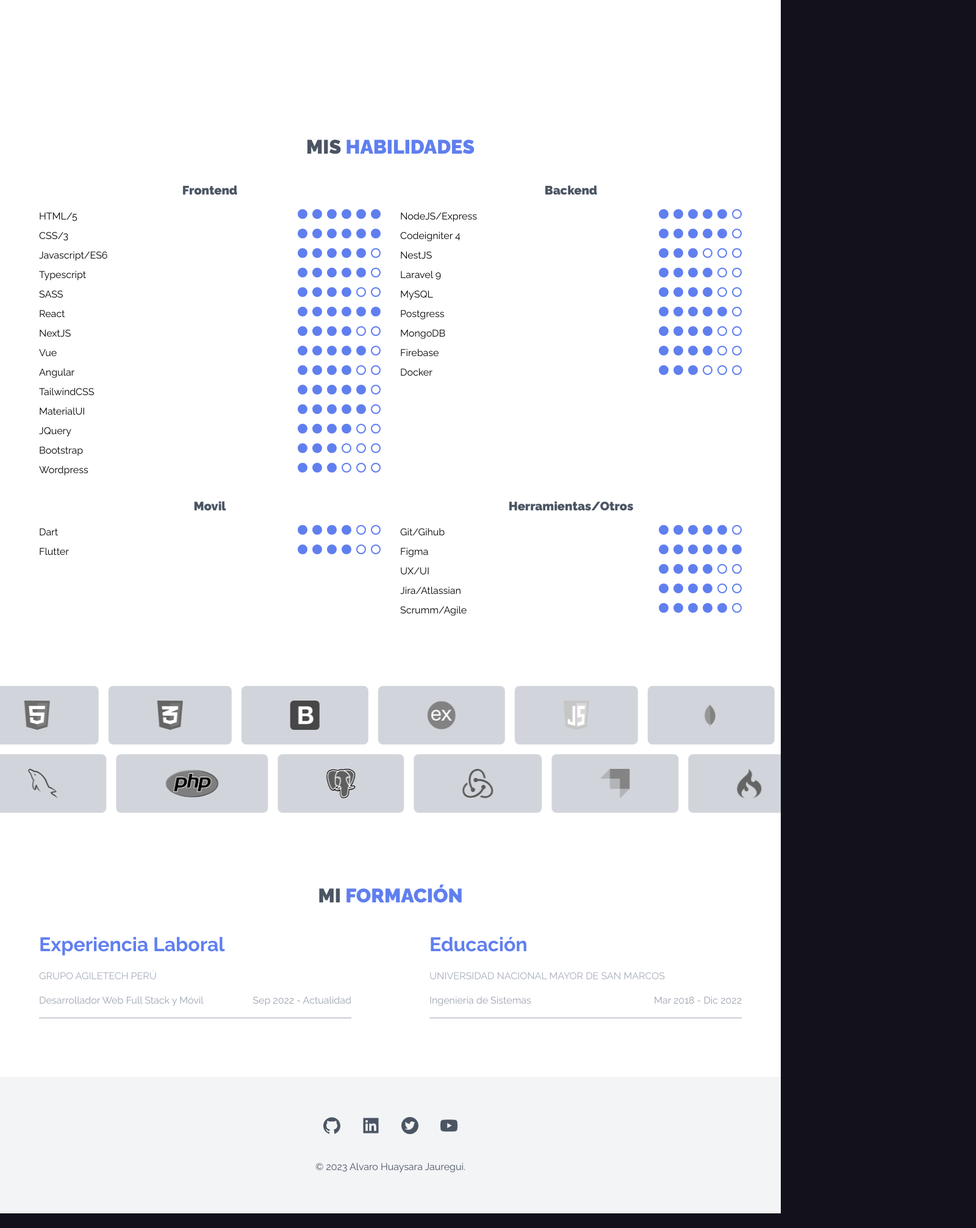
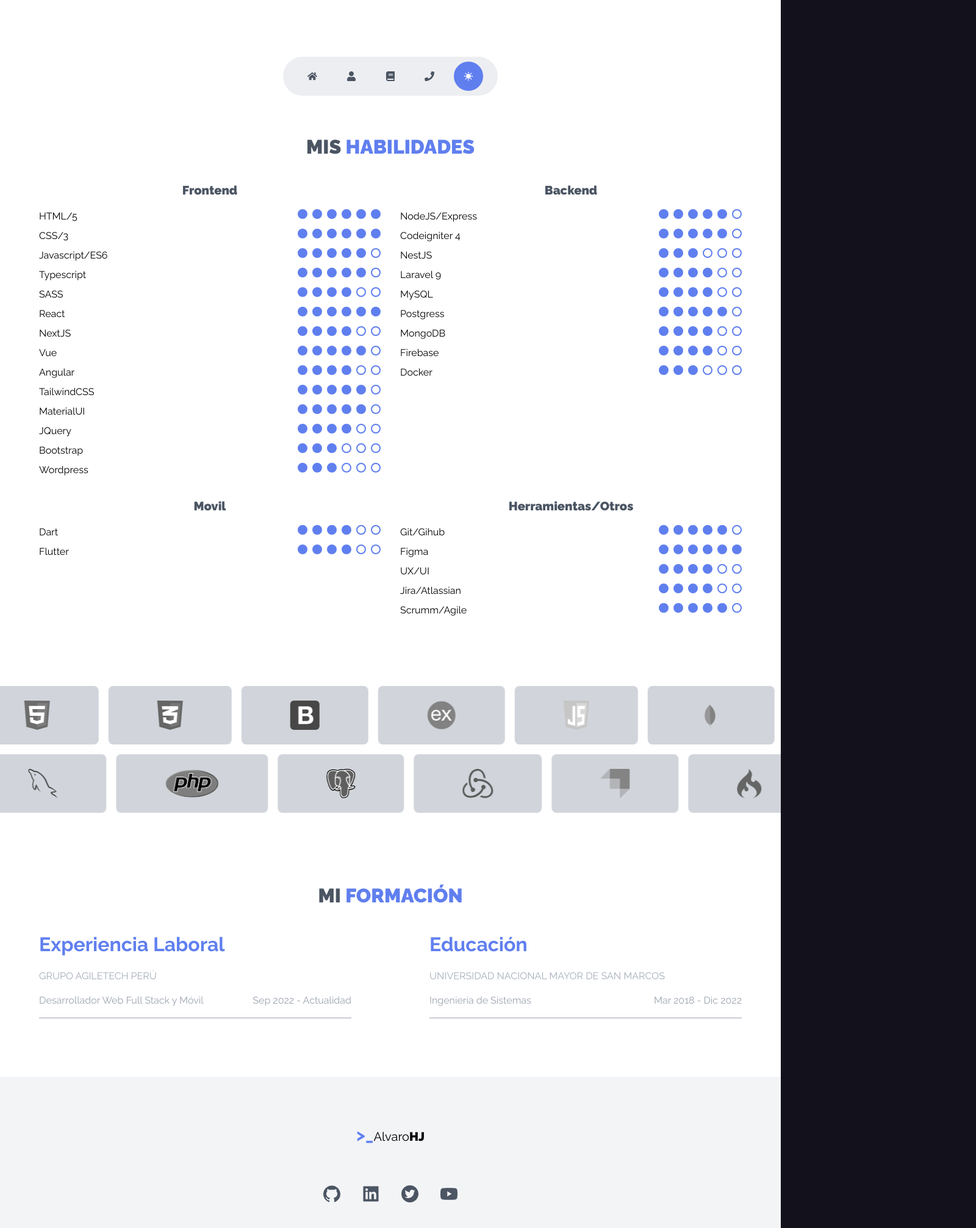
Before and after one commit to AlvaroHJ21/portfolio, a Next.js app: page /about-me in a window 1280 px wide. Shown: the part 619-2633 px from the top of the page at 61% size, 1600 px wide, since content can reach past the window. Before the commit the page ends 2609 px from the top, so only its background shows below. Built offline with nearby package versions, Linux system fonts and the light colour scheme.

Commit message:
update: navbar-bottom

```diff
--- a/src/app/(portfolio)/layout.tsx
+++ b/src/app/(portfolio)/layout.tsx
@@ -4,6 +4,7 @@ import { Raleway } from 'next/font/google';
 import ThemeProvider from '@/theme/ThemeProvider';
 import { Navbar } from '@/components/navbar';
 import { Footer } from '@/components/footer';
+import { NavbarBottom } from '@/components/navbar-bottom';
 import '@/styles/globals.css';
 // import Head from 'next/head';
 
@@ -23,10 +24,11 @@ export const metadata: Metadata = {
 export default function RootLayout({ children }: { children: React.ReactNode }) {
   return (
     <html lang="en">
-      <body className={`${font.className} bg-white dark:bg-transparent texture`}>
+      <body className={`${font.className} bg-white dark:bg-transparent`}>
         <ThemeProvider>
-          <Navbar />
-          {children}
+          {/* <Navbar /> */}
+          <NavbarBottom />
+          <div className="texture">{children}</div>
           <Footer />
         </ThemeProvider>
       </body>
--- a/src/components/about.tsx
+++ b/src/components/about.tsx
@@ -80,7 +80,7 @@ export const About = () => {
                 ))}
               </div>
               <div className="flex gap-4">
-                <ButtonLink href="/#contact" text="Contactame" />
+                <ButtonLink href="/#contact" text="Contáctame" />
                 <ButtonLink
                   text="Descarga mi CV"
                   href="/pdf/CV-AlvaroHJ.pdf"
--- a/src/components/footer.tsx
+++ b/src/components/footer.tsx
@@ -5,6 +5,7 @@ import AOS from 'aos';
 import 'aos/dist/aos.css';
 
 import networkLinks from '@/data/networkLinks';
+import { Logo } from '@/components/logo';
 
 export const Footer = () => {
   useEffect(() => {
@@ -13,7 +14,10 @@ export const Footer = () => {
 
   return (
     <footer className="bg-gray-100 dark:bg-background">
-      <div className="flex flex-col items-center gap-4 py-16">
+      <div className="flex flex-col items-center gap-4 pt-16 pb-32">
+        <div className='mb-8'>
+          <Logo />
+        </div>
         <div data-aos="fade-up">
           <div className="flex gap-8 mb-6 text-gray-600 dark:text-white">
             {networkLinks.map(({ name, url, icon }) => (
--- /dev/null
+++ b/src/components/logo.tsx
@@ -0,0 +1,17 @@
+import Link from 'next/link';
+import React from 'react';
+
+export const Logo = () => {
+  return (
+    <div className="min-h-[64px] flex items-center justify-end">
+      <Link
+        href="/"
+        className="left-0 py-2 text-black text-20 dark:text-white"
+        aria-label="Ir a Inicio"
+      >
+        <span className="font-bold text-main text-[1.8rem]">{'>_'}</span>
+        Alvaro<span className="font-black ">HJ</span>
+      </Link>
+    </div>
+  );
+};
--- /dev/null
+++ b/src/components/navbar-bottom.tsx
@@ -0,0 +1,62 @@
+import React from 'react';
+import Link from 'next/link';
+import { FaBook, FaHome, FaPhone, FaUser } from 'react-icons/fa';
+import clsx from 'clsx';
+import { ButtonMode } from './ui/button';
+
+export const NavbarBottom = () => {
+  const iconSize = 16;
+  const links = [
+    {
+      href: '/',
+      label: 'Home',
+      icon: <FaHome size={iconSize} />,
+    },
+    {
+      href: '/about-me',
+      label: 'About',
+      icon: <FaUser size={iconSize} />,
+    },
+    {
+      href: '/projects',
+      label: 'Portfolio',
+      icon: <FaBook size={iconSize} />,
+    },
+    {
+      href: '/contact',
+      label: 'Contact',
+      icon: <FaPhone size={iconSize} />,
+    },
+  ];
+
+  return (
+    <nav className="fixed left-0 right-0 z-10 m-auto bottom-6 w-fit">
+      <ul className="flex gap-4 px-6 py-2 bg-gray-300 rounded-full dark:bg-background bg-opacity-40 dark:bg-opacity-40 backdrop-blur-md dark:backdrop-blur-md">
+        {links.map((link) => {
+          const active = false;
+          return (
+            <li
+              key={link.label}
+              className={clsx('w-12 h-12 overflow-hidden rounded-full  transition-colors', {
+                'bg-primary text-black': active,
+                'text-gray-600 hover:bg-white hover:bg-opacity-50 dark:hover:bg-background dark:hover:bg-opacity-25 dark:text-gray-300':
+                  !active,
+              })}
+            >
+              <Link
+                href={link.href}
+                className="grid w-full h-full rounded-full place-content-center"
+                aria-label={'Ir a ' + link.label}
+              >
+                {link.icon}
+              </Link>
+            </li>
+          );
+        })}
+        <li className="grid place-content-center">
+          <ButtonMode iconSize={iconSize} />
+        </li>
+      </ul>
+    </nav>
+  );
+};
--- a/src/components/navbar.tsx
+++ b/src/components/navbar.tsx
@@ -91,7 +91,7 @@ export const Navbar = () => {
             </a>
           ))}
           <div className="p-2">
-            <ButtonMode size={32} />
+            <ButtonMode iconSize={32} />
           </div>
         </div>
       </div>
--- a/src/components/ui/button/button-mode.tsx
+++ b/src/components/ui/button/button-mode.tsx
@@ -6,10 +6,10 @@ import { useState, useEffect } from 'react';
 import { MdDarkMode, MdSunny } from 'react-icons/md';
 
 interface Props {
-  size?: number;
+  iconSize?: number;
 }
 
-export const ButtonMode = ({ size = 24 }: Props) => {
+export const ButtonMode = ({ iconSize = 24 }: Props) => {
   const [mode, setMode] = useState<string>('dark');
   const [mounted, setMounted] = useState(false);
   const { systemTheme, theme, setTheme } = useTheme();
@@ -34,13 +34,13 @@ export const ButtonMode = ({ size = 24 }: Props) => {
   return (
     <button
       onClick={() => handleToggleMode()}
-      className="p-1 text-white border-2 rounded-full bg-main border-main btnIcon"
+      className="grid w-12 h-12 text-white border-2 rounded-full place-content-center bg-main border-main btnIcon"
       aria-label="Cambiar modo de color"
     >
       {mode === 'dark' ? (
-        <MdSunny size={size} className={mounted ? '' : 'opacity-0'} />
+        <MdSunny size={iconSize} className={mounted ? '' : 'opacity-0'} />
       ) : (
-        <MdDarkMode size={size} className={mounted ? '' : 'opacity-0'} />
+        <MdDarkMode size={iconSize} className={mounted ? '' : 'opacity-0'} />
       )}
     </button>
   );
--- a/src/styles/globals.css
+++ b/src/styles/globals.css
@@ -3,7 +3,8 @@
 @tailwind utilities;
 
 .texture {
-  overflow-x: hidden;
+  position: relative;
+  overflow: hidden;
 }
 .texture::before {
   position: absolute;
@@ -12,7 +13,7 @@
   top: 0%;
   bottom: 10%;
   width: 150%;
-  height: 100%;
+  /* height: 100%; */
   left: -25%;
   background: url(/img/noise.webp) repeat, linear-gradient(80deg, #607fef 20%, #13111c 100%);
   background-blend-mode: overlay;
```
